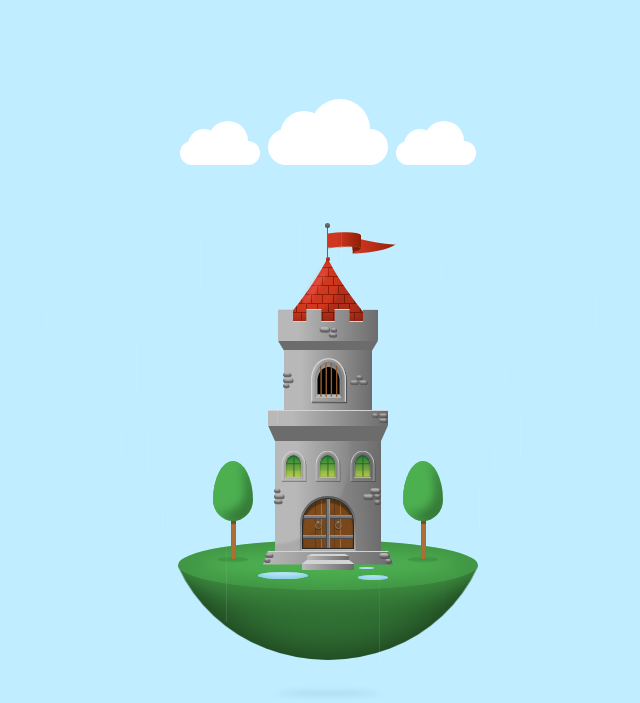
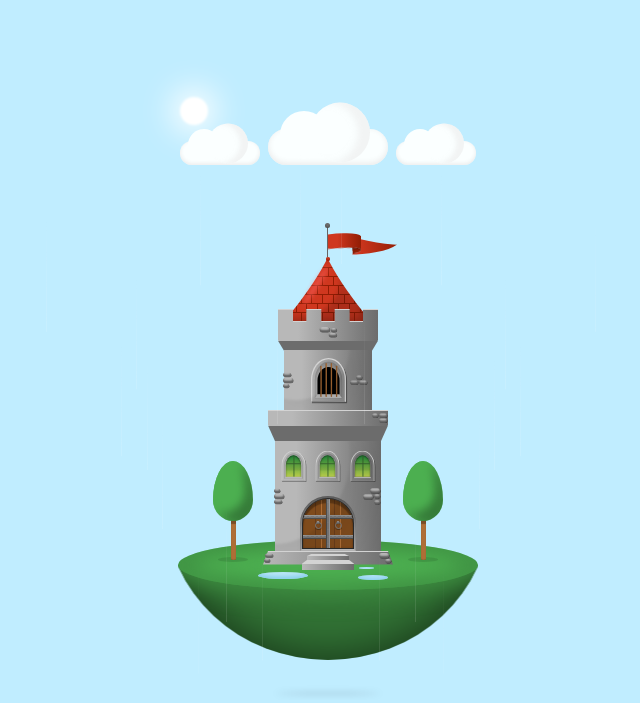
Before and after one commit to Nwoye-Ezekiel/CSS-Art-Castle, a plain HTML site: page index.html in a window 1280 px wide. Shown: the whole page, without its empty margins (312-952 px from the left). Drawn offline with Linux system fonts and the light colour scheme.

Commit message:
work in progress

```diff
--- a/index.css
+++ b/index.css
@@ -208,7 +208,7 @@ body {
   width: 1px;
   height: 34px;
   margin-top: -1px;
-  margin-bottom: -2px;
+  margin-bottom: -1px;
   background-color: var(--color-gray-shade2);
   position: relative;
   z-index: 0;
@@ -418,6 +418,10 @@ body {
   margin-top: -0.7px;
 }
 
+.part4-container {
+  position: relative;
+}
+
 .structure .part4 {
   position: relative;
   display: flex;
@@ -431,8 +435,24 @@ body {
     var(--color-gray-shade1) 20%,
     var(--color-gray-shade2) 100%
   );
-  /* border: 1px solid red; */
   margin-top: -0.5px;
+  overflow: hidden;
+}
+
+.structure .part4::after {
+  content: "";
+  position: absolute;
+  z-index: 1;
+  top: -100%;
+  left: 13%;
+  transform: translateX(-50%) rotate(25deg);
+  width: 110px;
+  height: 110px;
+  background-color: rgba(0, 0, 0, 0.1);
+  background-color: inherit;
+  border-radius: 50%;
+  box-shadow: 20px 20px 50px rgba(0, 0, 0, 0.1);
+  filter: blur(1px);
 }
 
 .grilles {
@@ -715,7 +735,7 @@ body {
   width: 100%;
   height: 100%;
   padding-top: 16px;
-  padding-bottom: 9.5px;
+  padding-bottom: 9.2px;
   /* border: 0.1px red solid; */
 }
 
@@ -1152,8 +1172,9 @@ body {
   height: 4px;
 }
 
-.part4 .stones1 {
+.part4-container .stones1 {
   position: absolute;
+  z-index: 1;
   display: flex;
   flex-direction: column;
   gap: 0.8px;
@@ -1162,9 +1183,10 @@ body {
   transform: translateY(-50%);
 }
 
-.part4 .stones2 {
+.part4-container .stones2 {
   position: absolute;
   display: flex;
+  z-index: 1;
   flex-direction: column;
   align-items: center;
   justify-content: end;
@@ -1174,7 +1196,7 @@ body {
   right: 5px;
 }
 
-.part4 .stones2 :last-child {
+.part4-container .stones2 :last-child {
   display: flex;
   gap: 0.8px;
 }
@@ -1262,6 +1284,7 @@ body {
 }
 
 .clouds {
+  position: relative;
   display: flex;
   justify-content: center;
   align-items: end;
@@ -1275,6 +1298,21 @@ body {
   transform: scale(0.8);
 }
 
+.clouds::before {
+  content: "";
+  position: absolute;
+  bottom: 50px;
+  left: 0;
+  width: 35px;
+  height: 35px;
+  background-color: var(--color-white);
+  border-radius: 50%;
+  /* opacity: 0.8; */
+  filter: blur(1px);
+  /* opacity: 0; */
+  box-shadow: 0px 0px 40px 10px white;
+}
+
 .clouds div:nth-child(1),
 .clouds div:nth-child(2),
 .clouds div:nth-child(3) {
@@ -1283,6 +1321,8 @@ body {
   height: 30px;
   border-radius: 50px;
   background-color: var(--color-white);
+  background-color: #fbffff;
+  box-shadow: inset 0 -1.5px 5px rgb(234, 234, 234);
 }
 
 .clouds div:nth-child(1)::before,
@@ -1290,12 +1330,14 @@ body {
 .clouds div:nth-child(3)::before {
   content: "";
   position: absolute;
+  z-index: 1;
   top: -15px;
   left: 10px;
   width: 40px;
   height: 40px;
   border-radius: 50%;
   background-color: var(--color-white);
+  background-color: #fbffff;
 }
 
 .clouds div:nth-child(1)::after,
@@ -1303,19 +1345,20 @@ body {
 .clouds div:nth-child(3)::after {
   content: "";
   position: absolute;
-  top: -25px;
+  bottom: 2px;
   right: 15px;
   width: 50px;
   height: 50px;
   border-radius: 50%;
   background-color: var(--color-white);
+  background-color: #fbffff;
+  box-shadow: inset -10px 0.1px 5px rgba(234, 234, 234, 0.5);
 }
 
 .clouds div:nth-child(2) {
   transform: scale(1.5);
   transform-origin: bottom;
 }
-
 
 /* rain */
 
--- a/index.html
+++ b/index.html
@@ -136,7 +136,7 @@
               <div class="part2"></div>
             </div>
             <div class="part3"></div>
-            <div class="part4">
+            <div class="part4-container">
               <div class="stones1">
                 <div class="stone medium-stone"></div>
                 <div class="stone large-stone"></div>
@@ -149,6 +149,7 @@
                   <div class="stone medium-stone"></div>
                 </div>
               </div>
+              <div class="part4">
                 <div class="grilles">
                   <div class="inner">
                     <div class="opened"></div>
@@ -158,6 +159,7 @@
                       <div></div>
                       <div></div>
                       <div></div>
+                    </div>
                   </div>
                 </div>
               </div>
@@ -334,7 +336,7 @@
       </div>
     </div>
     <script src="index.js"></script>
-    <!-- <script>
+    <script>
       function updateScale() {
         const baseWidth = 400;
         const baseHeight = 800;
@@ -353,6 +355,6 @@
 
       window.addEventListener("resize", updateScale);
       window.addEventListener("load", updateScale);
-    </script> -->
+    </script>
   </body>
 </html>
```
Lines whose indentation alone changed are shown as unchanged.
